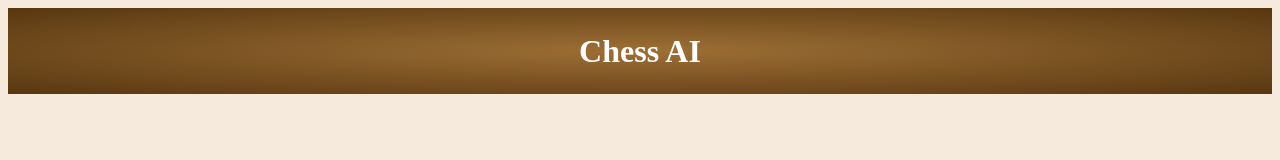
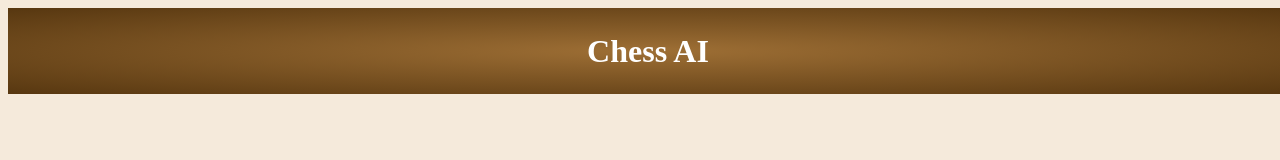
Before and after one commit to Anonymous893/Chess-AI, a website: page game.html in a window 1280 px wide. Shown: the top 160 px of the page. Drawn offline with Linux system fonts and the light colour scheme.

Commit message:
fix weird gaps

```diff
--- a/gameStyle.css
+++ b/gameStyle.css
@@ -31,7 +31,10 @@ body {
     color: white;
     text-align: center;
     padding: 0.2rem;
-    width: 100%;
+    width: 100vw;
     box-sizing: border-box;
     margin: 0;
+    position: relative;
+    left: 0;
+    top: 0;
 }
```
